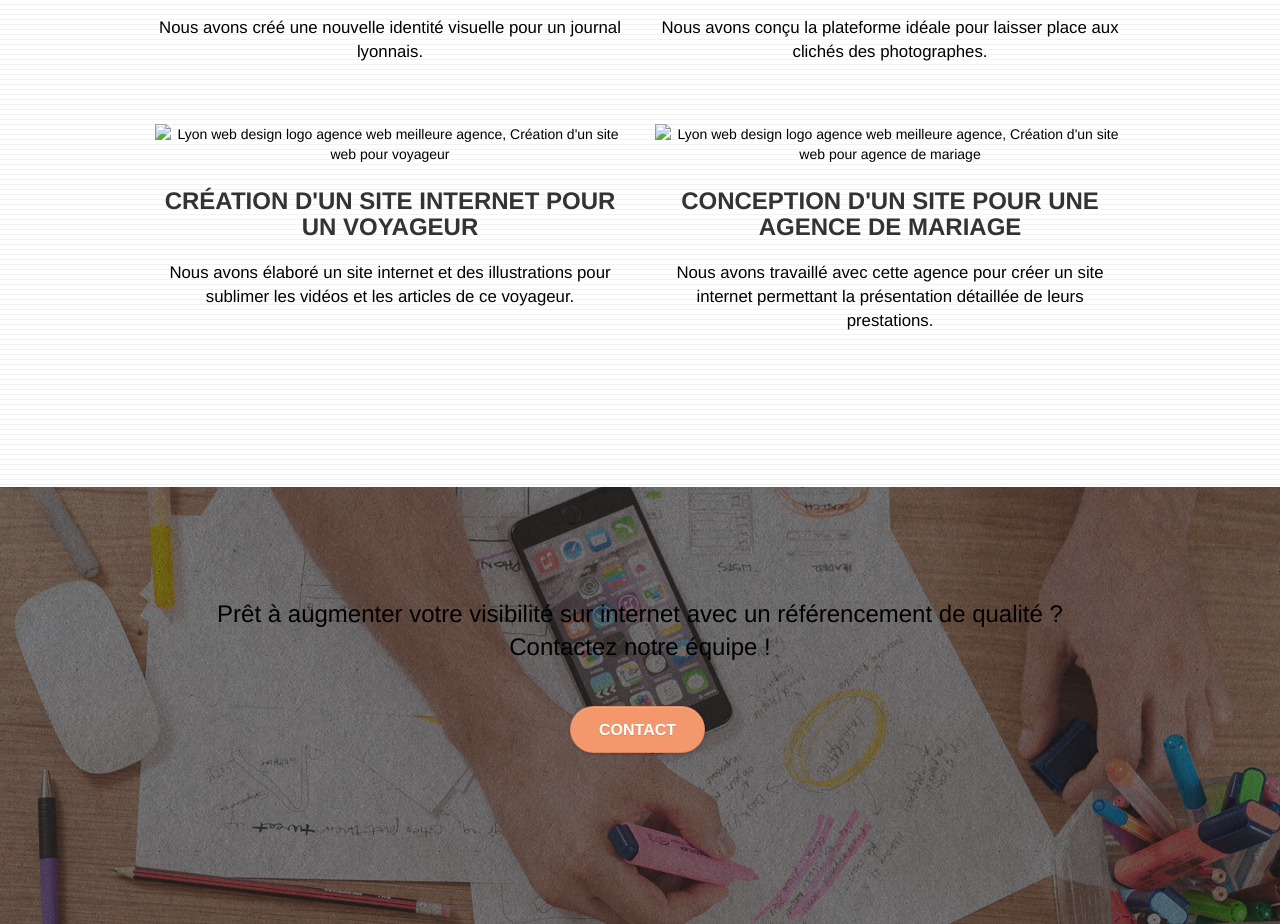
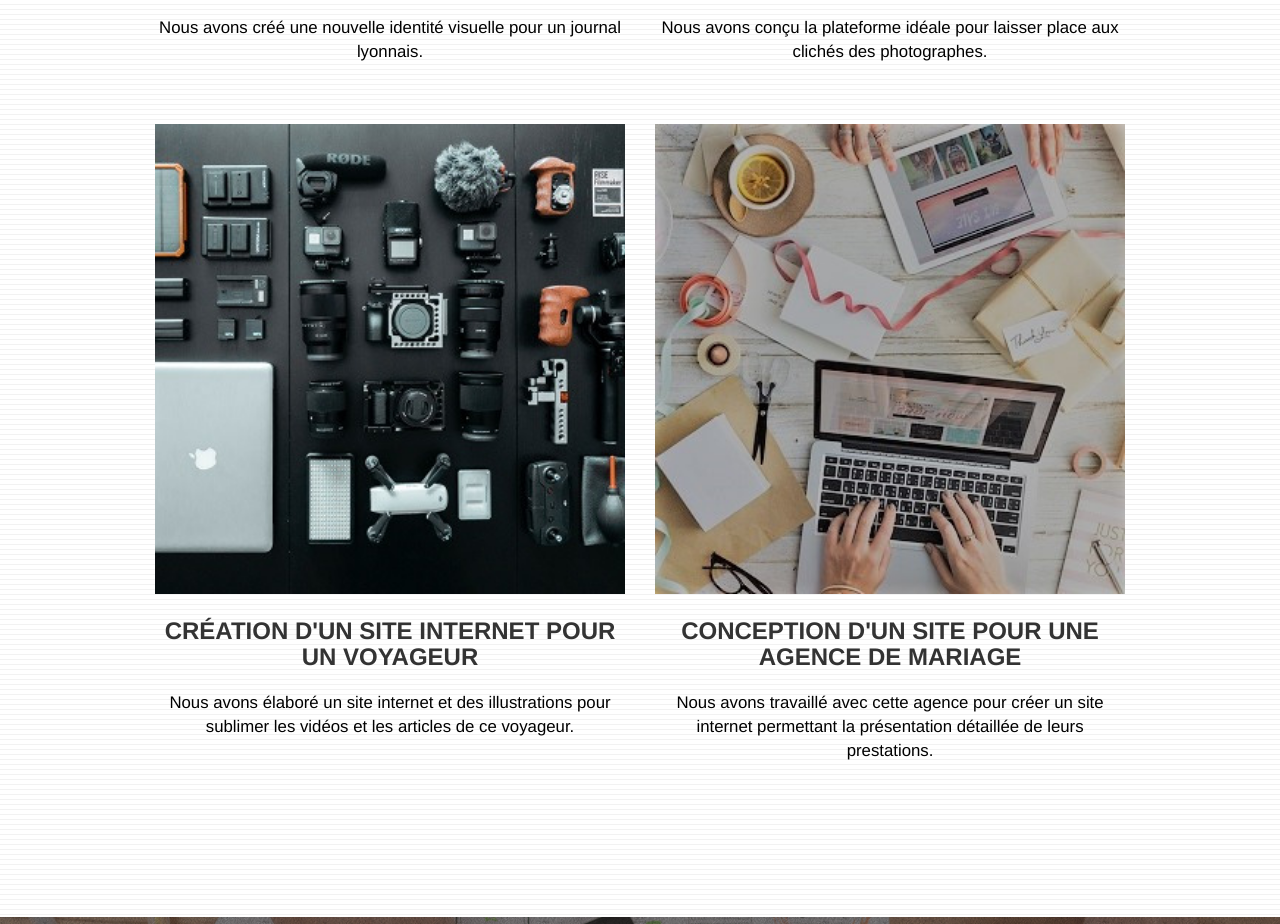
Before and after one commit to jrmyav/seop4, a plain HTML site: page index.html in a window 1280 px wide. Shown: the part 2720-3644 px from the top of the page. Drawn offline with Linux system fonts and the light colour scheme.

Commit message:
Update index.html

```diff
--- a/index.html
+++ b/index.html
@@ -166,7 +166,7 @@
             </div>
             <div class="row tight-width-whitespace portfolio-row">
                <div class="col-sm-6">
-                  <a href="#" data-lightbox="img/3.bmp" data-gallery-id="gallery-1" data-caption="Création d'un site internet pour un voyageur" data-frame="snapshot-lb"><img src="img/3.bmp" class="img-responsive portfolio-thumb" alt="Lyon web design logo agence web meilleure agence, Création d'un site web pour voyageur"/></a>
+                  <a href="#" data-lightbox="img/3.jpg" data-gallery-id="gallery-1" data-caption="Création d'un site internet pour un voyageur" data-frame="snapshot-lb"><img src="img/3.jpg" class="img-responsive portfolio-thumb" alt="Lyon web design logo agence web meilleure agence, Création d'un site web pour voyageur"/></a>
                   <h3 class="mg-md text-center">
                      Création d'un site internet pour un voyageur
                   </h3>
@@ -175,7 +175,7 @@
                   </p>
                </div>
                <div class="col-sm-6">
-                  <a href="#" data-lightbox="img/4.bmp" data-gallery-id="gallery-1" data-caption="Conception d'un site pour une agence de mariage" data-frame="snapshot-lb"><img src="img/4.bmp" class="img-responsive portfolio-thumb" alt="Lyon web design logo agence web meilleure agence, Création d'un site web pour agence de mariage" /></a>
+                  <a href="#" data-lightbox="img/4.jpg" data-gallery-id="gallery-1" data-caption="Conception d'un site pour une agence de mariage" data-frame="snapshot-lb"><img src="img/4.jpg" class="img-responsive portfolio-thumb" alt="Lyon web design logo agence web meilleure agence, Création d'un site web pour agence de mariage" /></a>
                   <h3 class="mg-md text-center">
                      Conception d'un site pour une agence de mariage
                   </h3>
```
